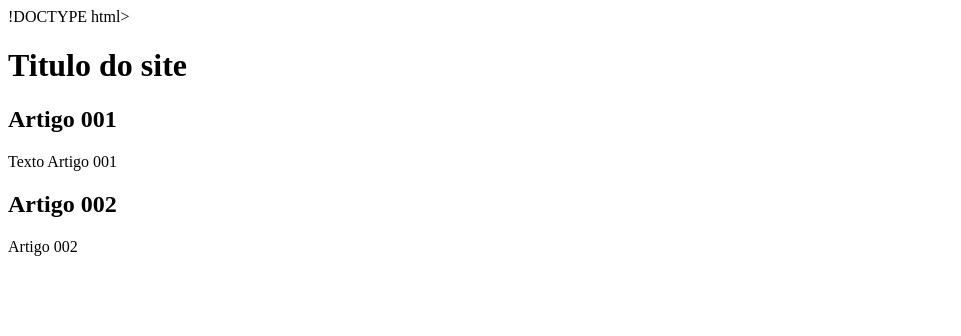
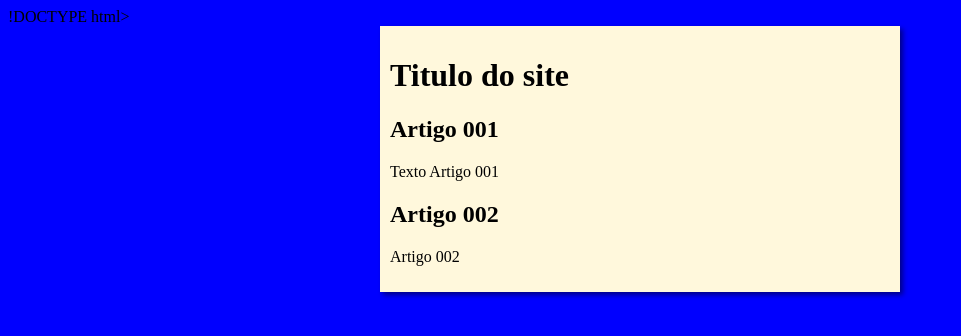
Before and after one commit to BarbaraLauane/Projetoo-site, a plain HTML site: page index.html in a window 1280 px wide. Shown: the whole page, without its empty margins (0-961 px from the left). Drawn offline with Linux system fonts and the light colour scheme.

Commit message:
iniciei o design

```diff
--- /dev/null
+++ b/estilos/style.css
@@ -0,0 +1,17 @@
+{
+    font-family: Arial, helvetica, sans-serif;
+    font-size: 16px;
+}
+
+body {
+    background-color: blue;
+}
+
+main {
+
+    background-color: cornsilk;
+    width: 500px;
+    margin: auto;
+    padding: 10px;
+    box-shadow: 3px 3px 5px rgba(0, 0, 0, 0.473);
+}
--- a/index.html
+++ b/index.html
@@ -5,6 +5,7 @@
     <meta http-equiv="X-UA-Compatible" content="IE=edge">
     <meta name="viewport" content="width=device-width, initial-scale=1.0">
     <title>Título do site </title>
+    <link rel="stylesheet" href="estilos/style.css">
 </head>
 <body>
     <main>
```
